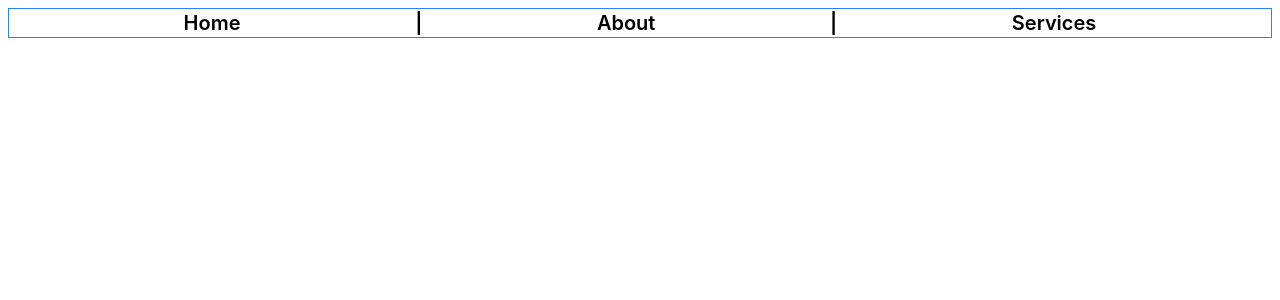
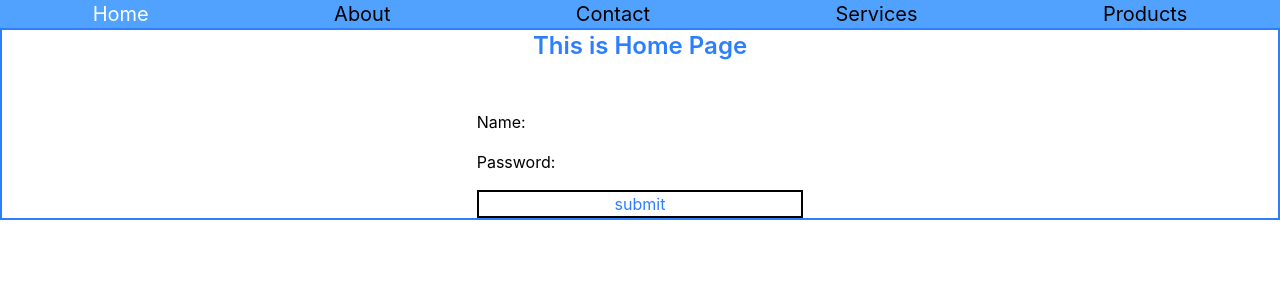
Before and after one commit to evariste060/React-Router, a React (Vite) app: page / in a window 1280 px wide. Shown: the top 300 px of the page. Built offline with nearby package versions, Linux system fonts and the light colour scheme.

Commit message:
Add the Pages in my projects

```diff
--- a/src/App.jsx
+++ b/src/App.jsx
@@ -3,12 +3,27 @@ import {Routes,Route,Link } from "react-router-dom"
 import Home from "./pages/Home"
 import About from "./pages/About"
 import Contact from "./pages/Contact"
+import NavBar from "./components.jsx/NavBar"
+import NotFound from "./pages/NotFound"
+import Services from "./pages/Services"
+import Car from "./pages/Car"
+import Laptop from "./pages/Laptop"
+import Products from "./pages/Products"
 export default function App(){
   return (
+    <div>
+      <NavBar/>
       <Routes>
-        <Route path="/" element={<Home />} />
-        <Route path="/about" element={<About />} />
-        <Route path="/contact" element={<Contact />} />
-    </Routes>
+          <Route  path="/" element={<Home />} />
+          <Route caseSensitive  path="/about" element={<About />} />
+          <Route path="contact" element={<Contact />} />
+          <Route path="Services" element={<Services />} />
+          <Route path="Products" element={<Products/>}>
+            <Route path="Car" element={ <Car/>}/>
+            <Route path="Laptop" element={<Laptop/>}/>
+          </Route>
+          <Route path="*" element={<NotFound/>}/>
+      </Routes>
+    </div>
   )
 }
--- /dev/null
+++ b/src/components.jsx/NavBar.jsx
@@ -0,0 +1,14 @@
+import { NavLink,Outlet } from "react-router-dom"
+export default function NavBar(){
+    return (
+       <div>
+          <header className="flex justify-around text-xl bg-blue-400 text-white ">
+            <NavLink className={({isActive})=> isActive? "text-white":"text-black"} to="/">Home</NavLink>
+            <NavLink className={({isActive})=> isActive? "text-white":"text-black"} to="/about">About</NavLink>
+            <NavLink className={({isActive})=> isActive? "text-white":"text-black"} to="/contact">Contact</NavLink>
+            <NavLink className={({isActive})=> isActive? "text-white":"text-black"} to="/Services">Services</NavLink>
+            <NavLink className={({isActive})=> isActive? "text-white":"text-black"} to="/Products">Products</NavLink>
+        </header>
+       </div>
+    )
+}
--- a/src/pages/About.jsx
+++ b/src/pages/About.jsx
@@ -1,5 +1,5 @@
 export default function About(){
     return (
-        <h1>Hello world</h1>
+       <h1 className="text-2xl font-semibold text-blue-500 text-center">This is About page</h1>
     )
 }
--- /dev/null
+++ b/src/pages/Car.jsx
@@ -0,0 +1,5 @@
+export default function Car(){
+    return (
+        <h1 className="text-2xl font-semibold text-blue-500 text-center">This is Car Page</h1>
+    )
+}
--- a/src/pages/Contact.jsx
+++ b/src/pages/Contact.jsx
@@ -1,5 +1,5 @@
 export default function Contact(){
     return (
-        <h1>Hello world</h1>
+        <h1 className="text-2xl font-semibold text-blue-500 text-center">This is contact page</h1>
     )
 }
--- a/src/pages/Home.jsx
+++ b/src/pages/Home.jsx
@@ -1,11 +1,56 @@
-import { Link } from "react-router-dom"
+import { useState } from "react"
 export default function Home(){
+    const [name,setName] = useState("")
+    const [password,setPassword] = useState("")
+    const [errorMsg,setErrorMsg] = useState("")
+    const handleChange = (e)=>{
+        if (e.target.name == "userName"){
+            setName(e.target.value)
+        }
+        else{
+            setPassword(e.target.value)
+        }
+
+    }
+    const handleSubmit = (e)=>{
+        e.preventDefault()
+        alert(name)
+        setName("")
+
+    }
     return (
-        <header className="flex font-semibold text-xl border border-blue-500 justify-evenly m-2">
-            <Link to="/">Home</Link> | {""}
-            <Link to="/about">About</Link>  | {""}
-            <Link to="/contact">Services</Link>
+       <div className="flex items-center border-2 border-blue-500 flex-col gap-12">
+            <h1  className="text-2xl font-semibold text-blue-500 text-center">
+                This is Home Page
+            </h1>
+            <form onSubmit={handleSubmit}className="flex flex-col gap-4" c >
+                <label> Name:
+                    <input
+                    type="text"
+                    name="userName"
+                    value={name}
+                    onChange={handleChange}
+                    />
 
-        </header>
+                </label>
+                <label> Password:
+                    <input
+                    className=""
+                     type="password"
+                     name="password"
+                     value={password}
+                     onChange={handleChange}
+                      />
+
+                </label>
+                {errorMsg}
+                <button type="submit" className="border-2 text-blue-500 border-black">
+                    submit
+
+
+                </button>
+            </form>
+       </div>
+
     )
 }
--- /dev/null
+++ b/src/pages/Laptop.jsx
@@ -0,0 +1,5 @@
+export default function Laptop(){
+    return (
+        <h1 className="text-2xl font-semibold text-blue-500 text-center">This Laptop</h1>
+    )
+}
--- /dev/null
+++ b/src/pages/NotFound.jsx
@@ -0,0 +1,8 @@
+export default function NotFound(){
+    return (
+        <div className="text-center">
+            <h1 className="text-red-600 text-xl font-bold">404</h1>
+            <p className="text-xl">Page Not found</p>
+        </div>
+    )
+}
--- /dev/null
+++ b/src/pages/Products.jsx
@@ -0,0 +1,15 @@
+import { NavLink, Outlet} from "react-router-dom"
+export default function Products(){
+    return (
+       <div>
+         <div className="text-xl text-center font-semibold flex gap-12">
+            <NavLink to="/Products/car">Car</NavLink>
+            <NavLink to ="/Products/laptop">Laptop</NavLink>
+
+        </div>
+        <div>
+            <Outlet/>
+        </div>
+       </div>
+    )
+}
--- /dev/null
+++ b/src/pages/Services.jsx
@@ -0,0 +1,5 @@
+export default function Services(){
+    return (
+        <h1 className="text-2xl font-semibold text-blue-500 text-center">Welcome to Services Page</h1>
+    )
+}
```
